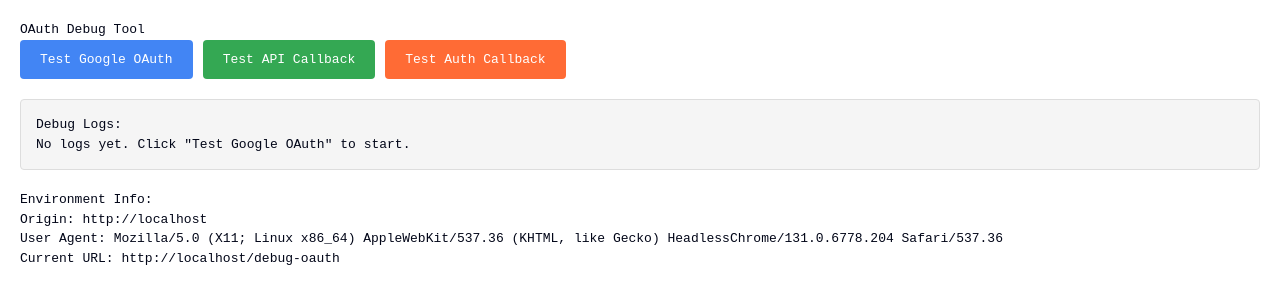
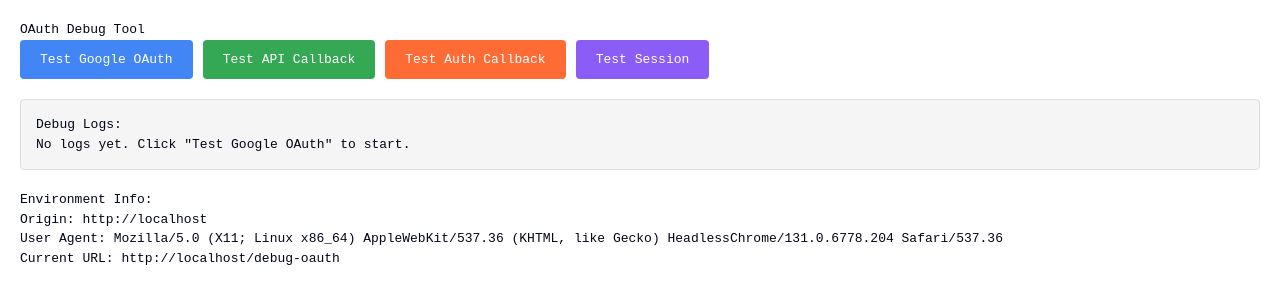
Before and after one commit to sairevanth-zz/signalsloop, a Next.js app: page /debug-oauth in a window 1280 px wide. Shown: the top 304 px of the page. Built offline with nearby package versions, Linux system fonts and the light colour scheme.

Commit message:
Add session debugging and OAuth redirect handling
- Add session debug API endpoint to check authentication state
- Add OAuth redirect detection with delay for session establishment
- Add session test button to debug tool
- Improve app page auth check to handle OAuth redirects

```diff
--- /dev/null
+++ b/src/app/api/debug-session/route.ts
@@ -0,0 +1,46 @@
+import { NextRequest, NextResponse } from 'next/server';
+import { createClient } from '@supabase/supabase-js';
+
+export async function GET(request: NextRequest) {
+  try {
+    const supabaseUrl = process.env.NEXT_PUBLIC_SUPABASE_URL;
+    const supabaseKey = process.env.NEXT_PUBLIC_SUPABASE_ANON_KEY;
+
+    if (!supabaseUrl || !supabaseKey) {
+      return NextResponse.json({
+        error: 'Missing Supabase environment variables'
+      });
+    }
+
+    const supabase = createClient(supabaseUrl, supabaseKey);
+
+    // Get session from cookies
+    const authHeader = request.headers.get('authorization');
+    const cookieHeader = request.headers.get('cookie');
+
+    // Try to get session
+    const { data: { session }, error } = await supabase.auth.getSession();
+
+    return NextResponse.json({
+      session: session ? {
+        user: {
+          id: session.user.id,
+          email: session.user.email,
+          created_at: session.user.created_at
+        },
+        expires_at: session.expires_at
+      } : null,
+      error: error?.message || null,
+      headers: {
+        authorization: authHeader,
+        cookie: cookieHeader ? 'Present' : 'Missing'
+      }
+    });
+
+  } catch (error) {
+    return NextResponse.json({
+      error: 'Failed to check session',
+      details: error instanceof Error ? error.message : 'Unknown error'
+    });
+  }
+}
--- a/src/app/app/page.tsx
+++ b/src/app/app/page.tsx
@@ -111,11 +111,30 @@ export default function AppPage() {
   useEffect(() => {
     console.log('App page auth check:', { user: !!user, loading, userEmail: user?.email });
 
-    // Redirect to login if not authenticated
+    // Give a moment for session to be established after OAuth redirect
     if (!loading && !user) {
-      console.log('Redirecting to login - no user found');
-      router.push('/login');
-      return;
+      console.log('No user found, checking if this is an OAuth redirect...');
+
+      // Check if we just came from OAuth (no referrer or came from Google/Supabase)
+      const isOAuthRedirect = !document.referrer ||
+        document.referrer.includes('google.com') ||
+        document.referrer.includes('supabase.co');
+
+      if (isOAuthRedirect) {
+        console.log('OAuth redirect detected, waiting for session...');
+        // Wait a bit longer for session to be established
+        setTimeout(() => {
+          if (!user) {
+            console.log('Still no user after OAuth redirect, redirecting to login');
+            router.push('/login');
+          }
+        }, 2000);
+        return;
+      } else {
+        console.log('Not an OAuth redirect, redirecting to login immediately');
+        router.push('/login');
+        return;
+      }
     }
 
     // Load projects if user is authenticated
--- a/src/app/debug-oauth/page.tsx
+++ b/src/app/debug-oauth/page.tsx
@@ -82,6 +82,31 @@ export default function DebugOAuth() {
     }
   };
 
+  const testSession = async () => {
+    if (!isClient) return;
+
+    addLog('Testing current session...');
+
+    try {
+      const response = await fetch('/api/debug-session');
+      const data = await response.json();
+
+      if (response.ok) {
+        if (data.session) {
+          addLog(`SUCCESS: Session found for user ${data.session.user.email}`);
+          addLog(`Session expires at: ${data.session.expires_at}`);
+        } else {
+          addLog(`NO SESSION: ${data.error || 'No session found'}`);
+        }
+        addLog(`Headers: ${JSON.stringify(data.headers)}`);
+      } else {
+        addLog(`ERROR: ${data.error}`);
+      }
+    } catch (error) {
+      addLog(`Session test error: ${error instanceof Error ? error.message : 'Unknown error'}`);
+    }
+  };
+
   if (!isClient) {
     return (
       <div style={{ padding: '20px', fontFamily: 'monospace', textAlign: 'center' }}>
@@ -131,6 +156,7 @@ export default function DebugOAuth() {
           onClick={testActualCallback}
           style={{
             padding: '10px 20px',
+            marginRight: '10px',
             backgroundColor: '#ff6b35',
             color: 'white',
             border: 'none',
@@ -139,6 +165,20 @@ export default function DebugOAuth() {
           }}
         >
           Test Auth Callback
+        </button>
+
+        <button
+          onClick={testSession}
+          style={{
+            padding: '10px 20px',
+            backgroundColor: '#8b5cf6',
+            color: 'white',
+            border: 'none',
+            borderRadius: '4px',
+            cursor: 'pointer'
+          }}
+        >
+          Test Session
         </button>
       </div>
 
```
